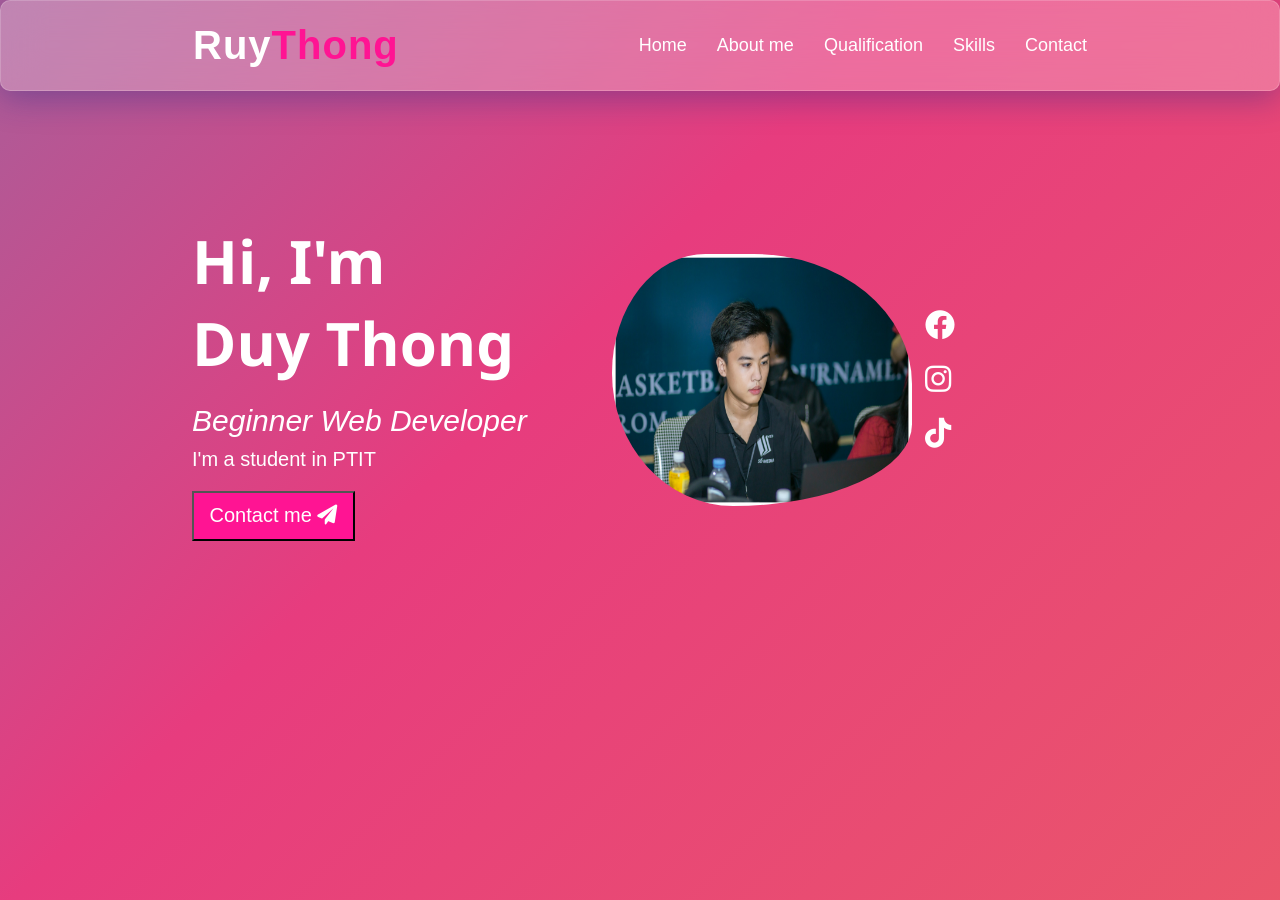
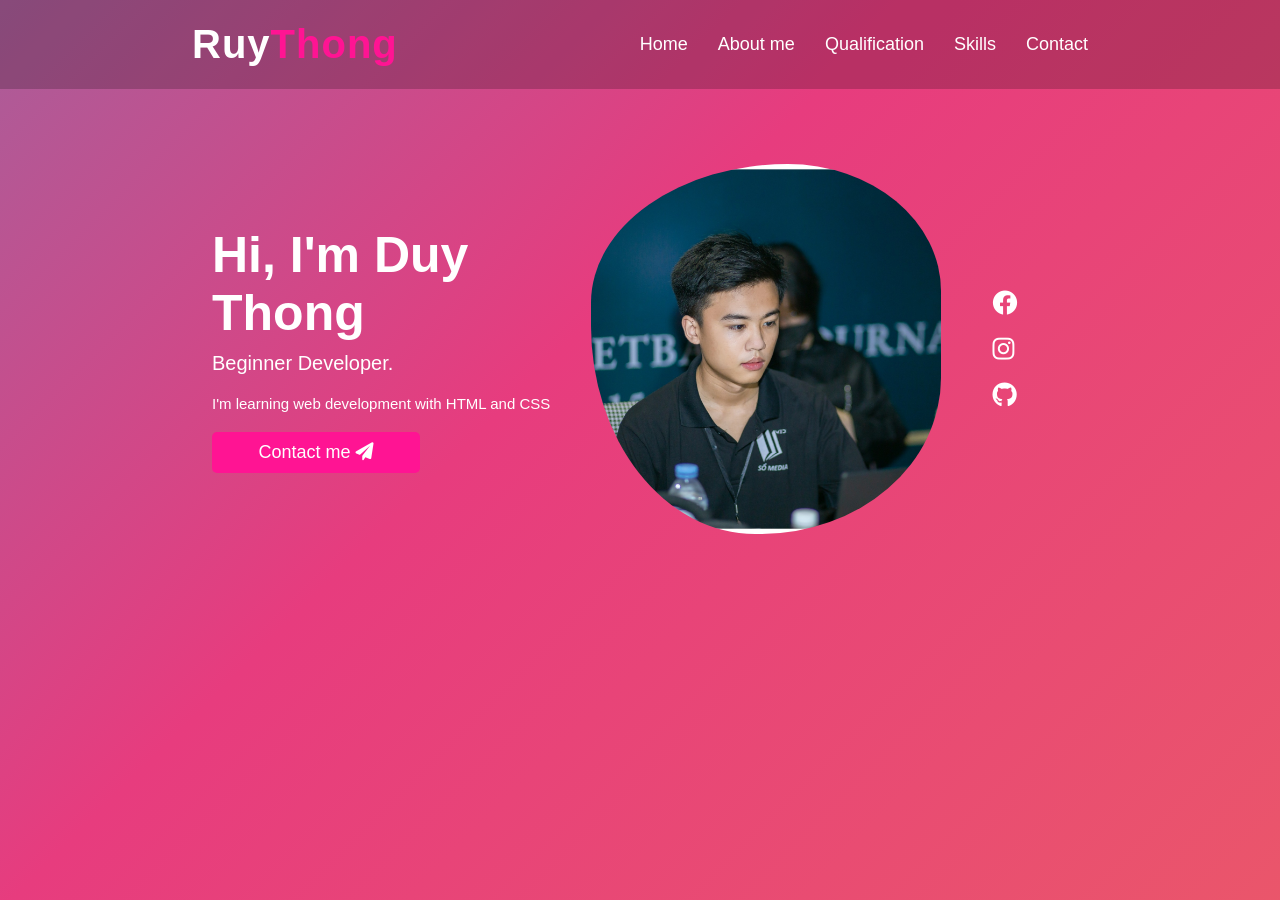
Before and after one commit to Duy-Thong/Front-end-Basic, a plain HTML site: page Portfolio/index.html in a window 1280 px wide. Drawn offline with Linux system fonts and the light colour scheme.

Commit message:
Update CSS layout for flexbox and grid examples

```diff
--- a/Portfolio/index.html
+++ b/Portfolio/index.html
@@ -2,16 +2,15 @@
 <html lang="en">
   <head>
     <meta charset="UTF-8" />
-    <!-- đây là khai báo bảng mã, tiếng Việt dùng UTF8 -->
+    <meta http-equiv="X-UA-Compatible" content="IE=edge" />
     <meta name="viewport" content="width=device-width, initial-scale=1.0" />
-    <!-- đây là khai báo cho responsive, sẽ hướng dẫn sau -->
+
     <!-- main css -->
     <link rel="stylesheet" href="style.css" />
     <link
       rel="stylesheet"
       href="https://cdnjs.cloudflare.com/ajax/libs/font-awesome/6.0.0/css/all.min.css"
     />
-    <!--cái này là thư viện ngoài để lấy icon, sẽ hướng dẫn sau -->
     <title>Portfolio</title>
   </head>
   <body>
@@ -25,31 +24,32 @@
         <li><a href="#contact">Contact</a></li>
       </ul>
     </header>
-
-    <!-- đây là phần section, nơi chứa nội dung chính của trang web, bắt đầu với section home , thêm các trang contact, about thì viết thêm section -->
-    <section class="home" id="home">
-      <div class="home-text">
-        <h1>Hi, I'm <br />Duy Thong</h1>
-        <h3>Beginner Web Developer</h3>
-        <p>I'm a student in PTIT</p>
-        <button class="button">Contact me <i class="fa-solid fa-paper-plane"></i></button>
-      </div>
-      <div class="home-img">
-        <img src="img.jpg" alt="avatar" />
-      </div>
-      <div class="home-social">
-        <a
-          href="https://www.canva.com/design/DAGMlO_P3lQ/CGLlCXIM6F6Y-bbHvd8Kxw/edit"
-          ><i class="fa-brands fa-facebook" style="color: #ffffff"></i
-        ></a>
-        <a
-          href="https://www.canva.com/design/DAGMlO_P3lQ/CGLlCXIM6F6Y-bbHvd8Kxw/edit"
-          ><i class="fa-brands fa-instagram" style="color: #ffffff"></i
-        ></a>
-        <a
-          href="https://www.canva.com/design/DAGMlO_P3lQ/CGLlCXIM6F6Y-bbHvd8Kxw/edit"
-          ><i class="fa-brands fa-tiktok" style="color: #ffffff"></i
-        ></a>
+    <section>
+      <div class="home-container">
+        <div class="intro-text">
+          <h1>Hi, I'm Duy Thong</h1>
+          <h2>Beginner <span>Developer.</span></h2>
+          <p>I'm learning web development with HTML and CSS</p>
+          <a href="#contact" class="button"
+            ><button>
+              Contact me
+              <span><i class="fa-solid fa-paper-plane"></i></span></button
+          ></a>
+        </div>
+        <div class="intro-image">
+          <img src="img.jpg" alt="intro-image" />
+        </div>
+        <div class="intro-social">
+          <a href="https://www.facebook.com/duythong27"
+            ><span><i class="fa-brands fa-facebook"></i></span
+          ></a>
+          <a href="https://www.instagram.com/duythong27"
+            ><span><i class="fa-brands fa-instagram"></i></span>
+          </a>
+          <a href="https://github.com/Duy-Thong">
+            <span><i class="fa-brands fa-github"></i></span
+          ></a>
+        </div>
       </div>
     </section>
   </body>
--- a/Portfolio/style.css
+++ b/Portfolio/style.css
@@ -54,12 +54,7 @@ header {
     padding: 22px 15%;
     /* Khoảng cách giữa các phần tử trong header */
 
-    background: rgba(255, 255, 255, 0.25);
-    box-shadow: 0 8px 32px 0 rgba(31, 38, 135, 0.37);
-    backdrop-filter: blur(20px);
-    -webkit-backdrop-filter: blur(20px);
-    border-radius: 10px;
-    border: 1px solid rgba(255, 255, 255, 0.18);
+    background: rgba(0, 0, 0, 0.2);
     /* Màu nền với độ trong suốt 0.2 */
 }
 
@@ -101,95 +96,140 @@ header {
 
 /* Định dạng chung cho các section ( các trang home, about, contact,...) */
 section {
+    margin: 20px;
+    /* Khoảng cách giữa các section */
+    width: 100%;
+    /* Chiều rộng 100% */
     display: flex;
-    padding: 100px 15%;
+    /* Hiển thị theo kiểu flexbox */
+    flex-wrap: wrap;
+    /* Cho phép các phần tử con tự động xuống dòng khi không đủ chỗ */
+    justify-content: center;
+    /* Căn giữa theo chiều ngang */
+    align-items: center;
+    /* Căn giữa theo chiều dọc */
+    margin-top: 100px;
+    /* Khoảng cách từ header đến section */
+    max-height: fit-content;
+    /* Chiều cao tối đa là chiều cao của nội dung */
 }
 
-.home {
+/* Định dạng container chính cho phần giới thiệu ( nằm trong section ) */
+.home-container {
+    padding-top: 5%;
+    /* Khoảng cách từ phần giới thiệu đến phần trên cùng */
+    width: 70%;
+    /* Chiều rộng 70%, tức là 70% chiều ngang của section */
     display: flex;
+    /* Hiển thị theo kiểu flexbox */
+    flex-wrap: wrap;
+    /* Cho phép các phần tử con tự động xuống dòng khi không đủ chỗ */
+    align-items: center;
+    /* Căn giữa theo chiều dọc */
     justify-content: space-between;
-    align-items: center;
-    margin-top: 100px;
-    height: 70vh;
+    /* Căn giữa theo chiều ngang và tạo khoảng cách giữa các phần tử */
+    gap: 2rem;
+    /* Khoảng cách giữa các phần tử */
 }
 
-.home-text {
-    flex: 5;
+/* Định dạng phần văn bản giới thiệu */
+.intro-text {
+    display: flex;
+    /* Hiển thị theo kiểu flexbox */
+    flex-direction: column;
+    /* Hiển thị theo kiểu cột */
+    flex: 6;
+    /* Chiếm 6/12 phần tử */
 }
 
-.home-img {
-    flex: 4;
-}
-
-.home-social {
-    flex: 2;
-    display: flex;
-    flex-direction: column;
-    gap: 20px;
-    align-items: flex-start;
-}
-
-.home-text h1 {
-    font-size: 60px;
-    font-weight: 800;
-    font-family: 'Segoe UI', Tahoma, Geneva, Verdana, sans-serif;
-    margin-bottom: 20px;
-}
-
-.home-text h3 {
-    font-size: 30px;
-    font-weight: 500;
-    font-style: italic;
+/* Định dạng tiêu đề chính trong phần giới thiệu */
+.intro-text h1 {
+    font-size: 50px;
+    font-weight: 700;
     margin-bottom: 10px;
 }
 
-.home-text p {
+/* Định dạng tiêu đề phụ trong phần giới thiệu */
+.intro-text h2 {
     font-size: 20px;
     font-weight: 300;
     margin-bottom: 20px;
 }
 
-.home-text button {
-    color: white;
-    font-size: 20px;
-    width: 40%;
-    height: 50px;
-    background-color: deeppink;
+/* Định dạng đoạn văn bản trong phần giới thiệu */
+.intro-text p {
+    font-size: 15px;
+    font-weight: 200;
+    margin-bottom: 20px;
 }
 
-.home-img {
+/* Định dạng nút trong phần giới thiệu */
+.intro-text button {
+    width: 60%;
+    padding: 10px 20px;
+    background: deeppink;
+    color: white;
+    font-size: 18px;
+    font-weight: 500;
+    border: none;
+    border-radius: 5px;
+    cursor: pointer;
+    overflow: hidden;
+}
+
+/* Định dạng phần chứa hình ảnh giới thiệu */
+.intro-image {
     display: flex;
+    /* Hiển thị theo kiểu flexbox */
     justify-content: center;
     align-items: center;
-    height: 100%;
+    flex: 4;
+    /* Chiếm 4/12 phần tử */
 }
 
-.home-img img {
-    width: 400px;
-    max-width: 300px;
-    height: 70%;
-    animation: morph 8s ease-in-out infinite;
-    border-radius: 60% 40% 30% 70% / 60% 30% 70% 40%;
+/* Định dạng cho hình ảnh giới thiệu với hiệu ứng hoạt hình */
+.intro-image img {
+    height: 370px;
+    width: 350px;
+    object-fit: cover;
+    animation: animate 3s infinite linear alternate;
+    /* Áp dụng hiệu ứng animate, cái này copy trên mạng */
 }
 
-@keyframes morph {
+/* Định nghĩa keyframes cho hiệu ứng động của hình ảnh */
+@keyframes animate {
     0% {
-        border-radius: 60% 40% 30% 70% / 60% 30% 70% 40%;
-        background: linear-gradient(45deg, var(--primary) 0%, var(--secondary) 100%);
+        border-radius: 60% 40% 35% 70% / 60% 30% 65% 40%;
     }
 
     50% {
-        border-radius: 30% 60% 70% 40% / 50% 60% 30% 60%;
-        background: linear-gradient(45deg, var(--third) 0%, var(--secondary) 100%);
+        border-radius: 60% 50% 65% 40% / 30% 40% 35% 70%;
     }
 
     100% {
-        border-radius: 60% 40% 30% 70% / 60% 30% 70% 40%;
-        background: linear-gradient(45deg, var(--primary) 0%, var(--secondary) 100%);
+        border-radius: 60% 40% 35% 70% / 60% 30% 65% 40%;
     }
 }
 
-.home-social a {
-    font-size: 30px;
-    font-weight: 400;
+/* Định dạng phần liên kết mạng xã hội trong phần giới thiệu */
+.intro-social {
+    padding-left: 20px;
+    display: flex;
+    flex-direction: column;
+    flex: 2;
+    align-items: flex-start;
+    justify-content: flex-start;
 }
+
+/* Định dạng liên kết mạng xã hội */
+.intro-social a {
+    color: white;
+    margin-bottom: 10px;
+    margin-top: 10px;
+}
+
+/* Định dạng icon mạng xã hội */
+.intro-social a i {
+    font-size: 25px;
+    margin-right: 10px;
+}
--- /dev/null
+++ b/bootstrap/style.css
@@ -0,0 +1,32 @@
+/* Custom CSS */
+body {
+    font-family: 'Arial', sans-serif;
+}
+
+h1,
+h2 {
+    font-weight: bold;
+}
+
+#about,
+#projects,
+#contact {
+    margin-bottom: 30px;
+}
+
+.jumbotron {
+    background-color: #96C9F4;
+    color: #ffffff;
+}
+
+.card {
+    margin-bottom: 30px;
+}
+
+.card img {
+    border-radius: 15px;
+}
+
+footer {
+    margin-top: 30px;
+}
```
Also changed, not shown: bootstrap/index.html (added, +160 -0 lines).
